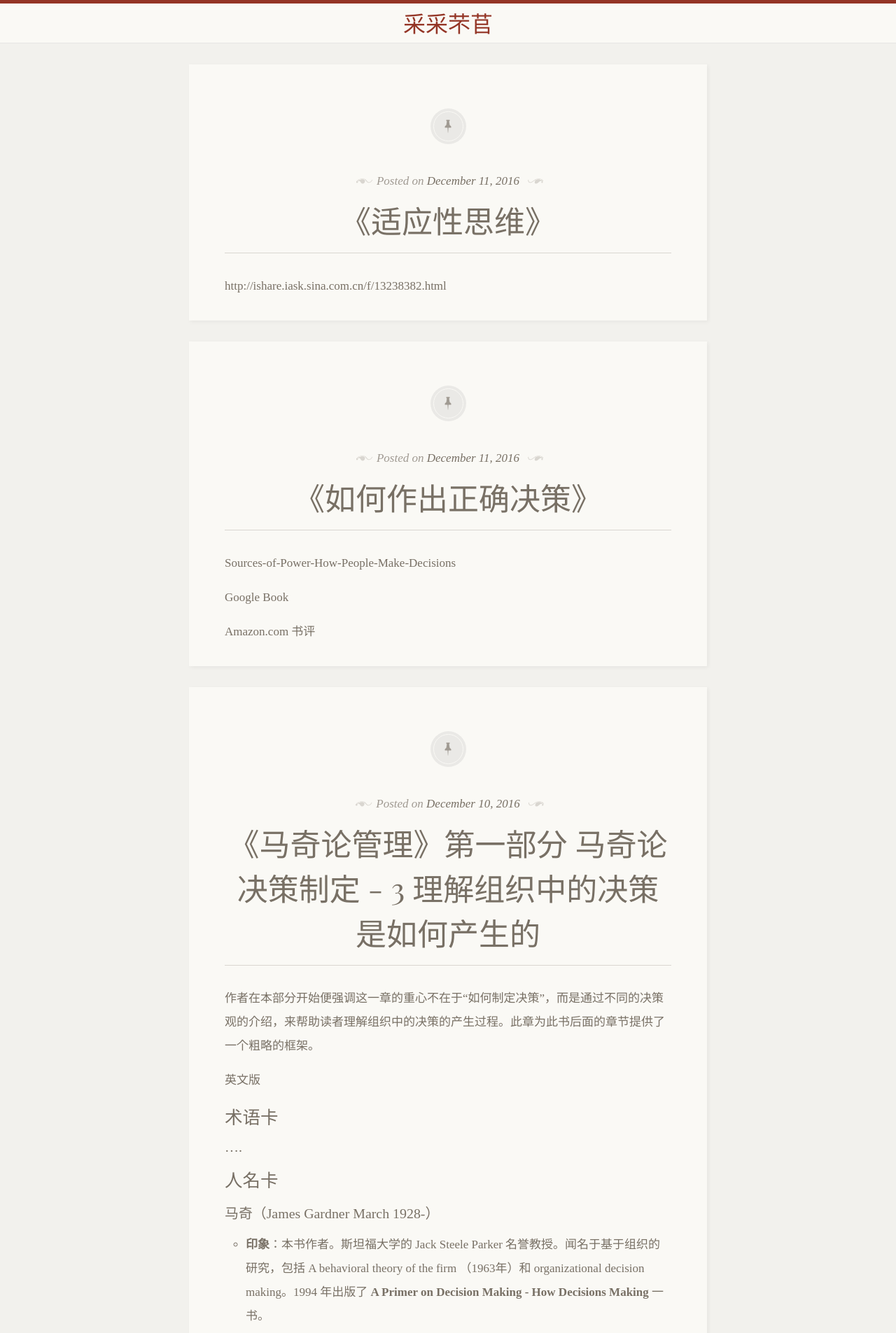
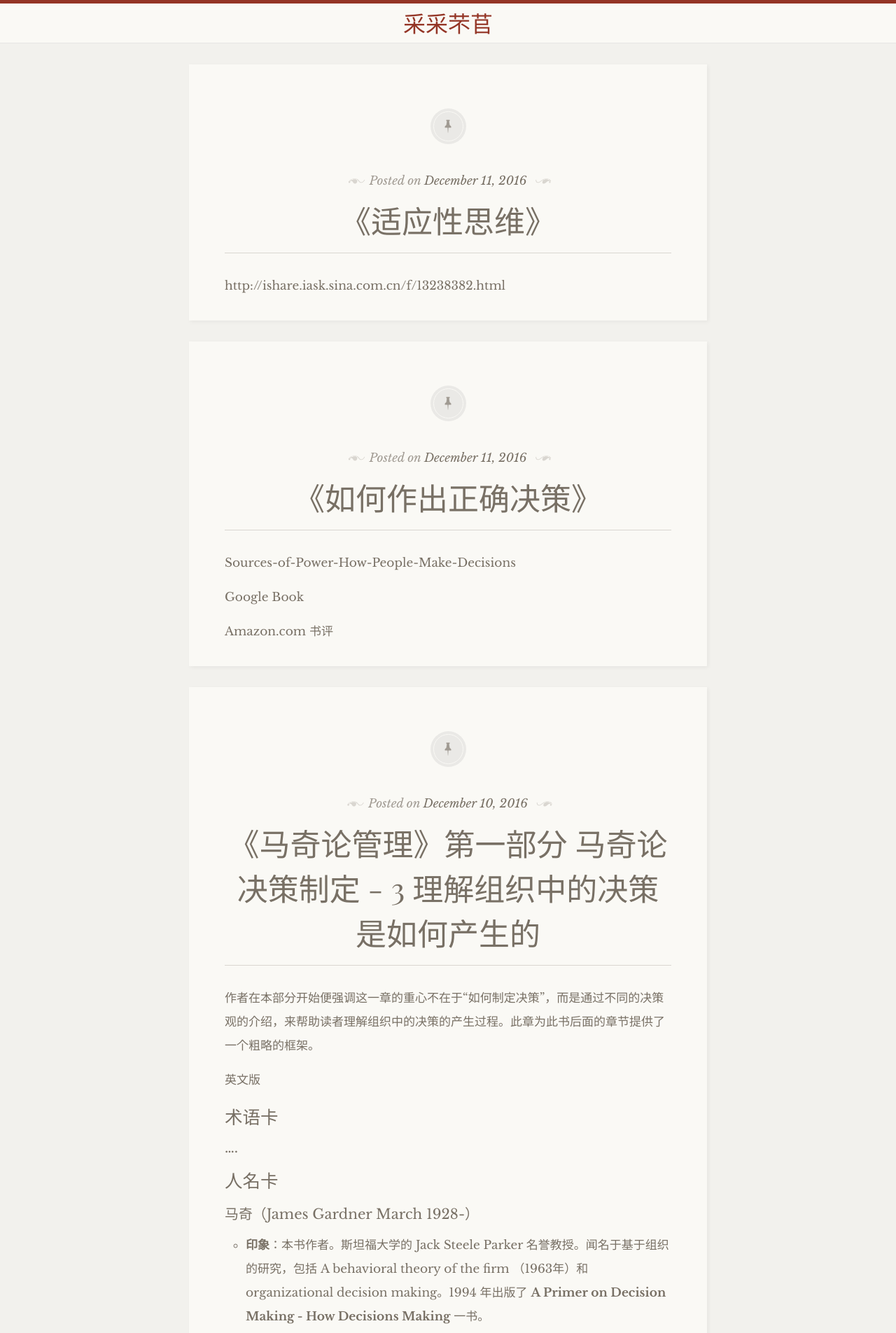
Before and after one commit to soyaine/read, a Jekyll site: the page built from index.html, in a window 1280 px wide. Shown: the top 1905 px of the page at 70% size. Built offline with Jekyll 4.4.1, drawn with Linux system fonts in a browser that asks for light colours; some web fonts are replaced.

Commit message:
re en font

```diff
--- a/_sass/_base.scss
+++ b/_sass/_base.scss
@@ -48,7 +48,6 @@ article {
     box-shadow: 2px 2px 6px rgba(0, 0, 0, 0.05);
     margin-bottom: $spacing-unit;
     padding: 3em 3em 1em;
-	font-family: "Microsoft Yahei";
 	font-weight: lighter;
 
     @include media-query($on-palm) {
```
Also changed, not shown: _posts/2016-11-05-《对伪心理学说“不”》-第1章.md (+1 -0 lines).
